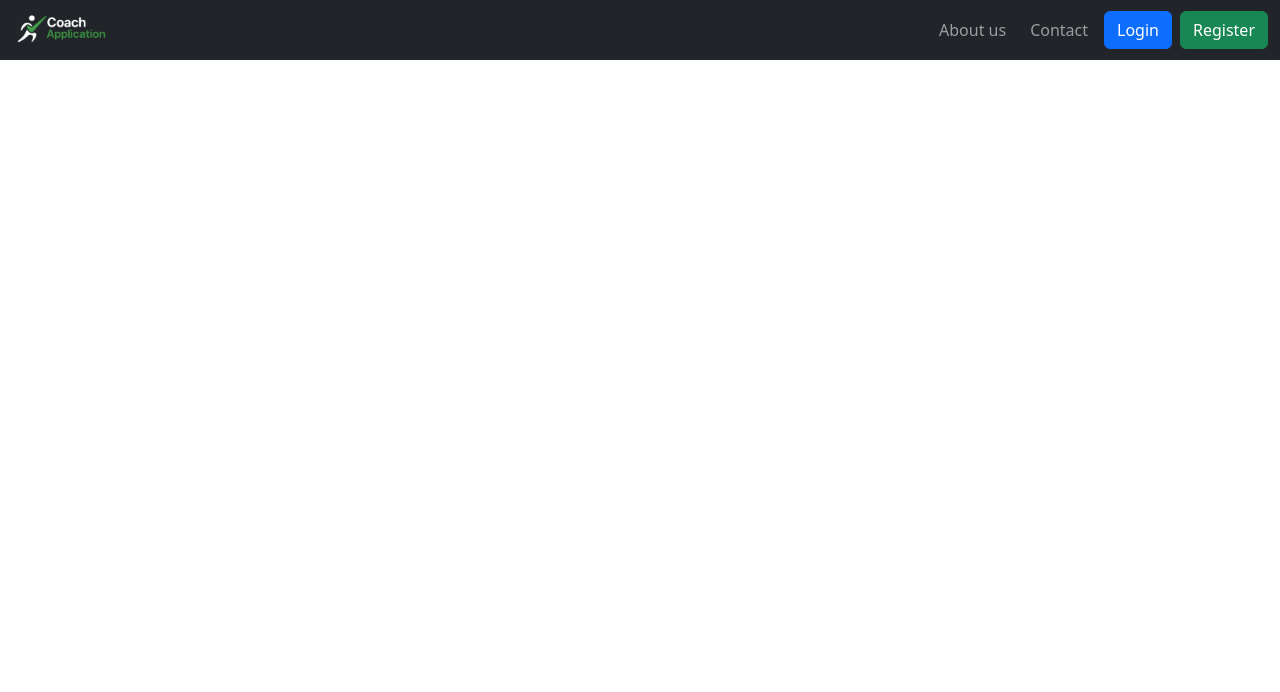
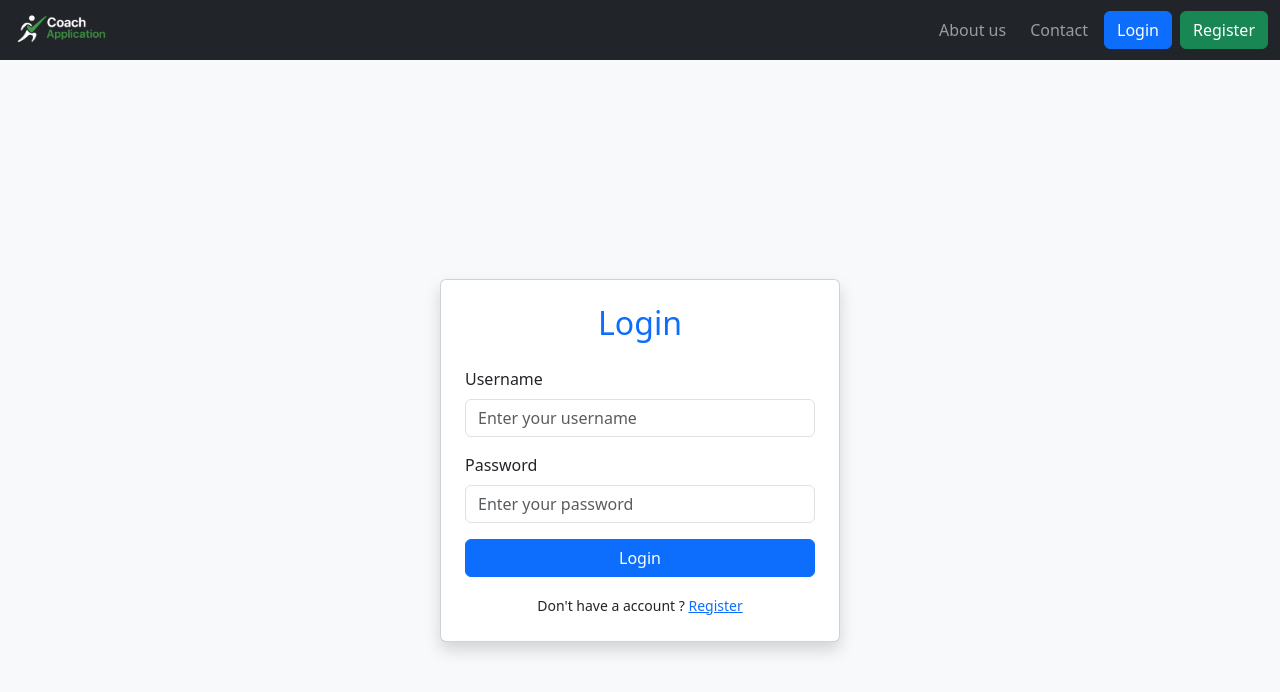
Before and after one commit to PavolKohar/CoachApp, a React (Vite) app in the folder CoachApplicationFE/: page /login in a window 1280 px wide. Shown: the top 692 px of the page. Built offline with nearby package versions, Linux system fonts and the light colour scheme.

Commit message:
Added registration and login frontend

```diff
--- a/CoachApplicationFE/src/App.jsx
+++ b/CoachApplicationFE/src/App.jsx
@@ -5,6 +5,7 @@ import Home from './pages/Home'
 import Contact from './pages/Contact'
 import AboutUs from './pages/AboutUs'
 import Register from './pages/Register'
+import Login from './pages/Login'
 
 
 
@@ -20,6 +21,7 @@ function App() {
         <Route path='/contact' element={<Contact />} />
         <Route path='/about' element={<AboutUs />} />
         <Route path='/register' element={<Register />} />
+        <Route path='/login' element={<Login />} />
 
 
       </Routes>
--- /dev/null
+++ b/CoachApplicationFE/src/api/users.js
@@ -0,0 +1,13 @@
+import axios from "axios";
+
+const BASE_URL = "http://localhost:8080/user";
+
+export const registerUser = async (userData) => {
+    try {
+        const response = await axios.post(`${BASE_URL}/register`, userData);
+        return response.data;
+    } catch (error) {
+        console.error("Error registering user:", error);
+        throw error;
+    }
+};
--- /dev/null
+++ b/CoachApplicationFE/src/pages/Login.jsx
@@ -0,0 +1,47 @@
+import { Link } from "react-router-dom";
+
+function Login() {
+    return (
+   <>
+            <div className="d-flex justify-content-center align-items-center min-vh-100 bg-light">
+                <div className="card shadow p-4" style={{ maxWidth: "400px", width: "100%" }}>
+                    <h2 className="text-center text-primary mb-4">Login</h2>
+
+                    <form>
+                        <div className="mb-3">
+                            <label htmlFor="username" className="form-label">Username</label>
+                            <input
+                                type="text"
+                                className="form-control"
+                                id="username"
+                                placeholder="Enter your username"
+                            />
+                        </div>
+
+                        <div className="mb-3">
+                            <label htmlFor="password" className="form-label">Password</label>
+                            <input
+                                type="password"
+                                className="form-control"
+                                id="password"
+                                placeholder="Enter your password"
+                            />
+                        </div>
+
+                        <div className="d-grid">
+                            <button type="submit" className="btn btn-primary">Login</button>
+                        </div>
+                    </form>
+
+                    <div className="text-center mt-3">
+                        <small>
+                            Don't have a account ? <Link to="/register">Register</Link>
+                        </small>
+                    </div>
+                </div>
+            </div>
+        </>
+    );
+  }
+
+  export default Login;
--- a/CoachApplicationFE/src/pages/Register.jsx
+++ b/CoachApplicationFE/src/pages/Register.jsx
@@ -1,7 +1,57 @@
-
+import { useState } from "react";
+import { registerUser } from "../api/users";
 
 
 function Register() {
+    const [formData, setFormData] = useState({
+        birthDate: '',
+        firstName: '',
+        lastName: '',
+        username: '',
+        email: '',
+        password: '',
+        confirmPassword: '',
+        phoneNumber: ''
+    });
+    const [errors, setErrors] = useState({});
+    const [successMessage, setSuccessMessage] = useState('');
+
+    const handleChange = (e) => {
+        const { name, value } = e.target;
+        setFormData({
+            ...formData,
+            [name]: value
+        });
+    };
+
+   const handleSubmit = async (e) => {
+        e.preventDefault();
+        try {
+            const response = await registerUser(formData);
+            console.log("User registered successfully:", response);
+            setSuccessMessage("Registration successful! You can now log in.");
+            setErrors({});
+            setFormData({
+                birthDate: '',
+                firstName: '',
+                lastName: '',
+                username: '',
+                email: '',
+                password: '',
+                confirmPassword: '',
+                phoneNumber: ''
+            });
+        } catch (error) {
+            if (error.response && error.response.status === 400) {
+                setErrors(error.response.data);
+            } else {
+                console.error("Error registering user:", error);
+            }
+            setSuccessMessage('');
+        }
+    }
+
+
     return (<>
     <div className="container my-5">
       <h2 className="text-center text-primary">Register</h2>
```
